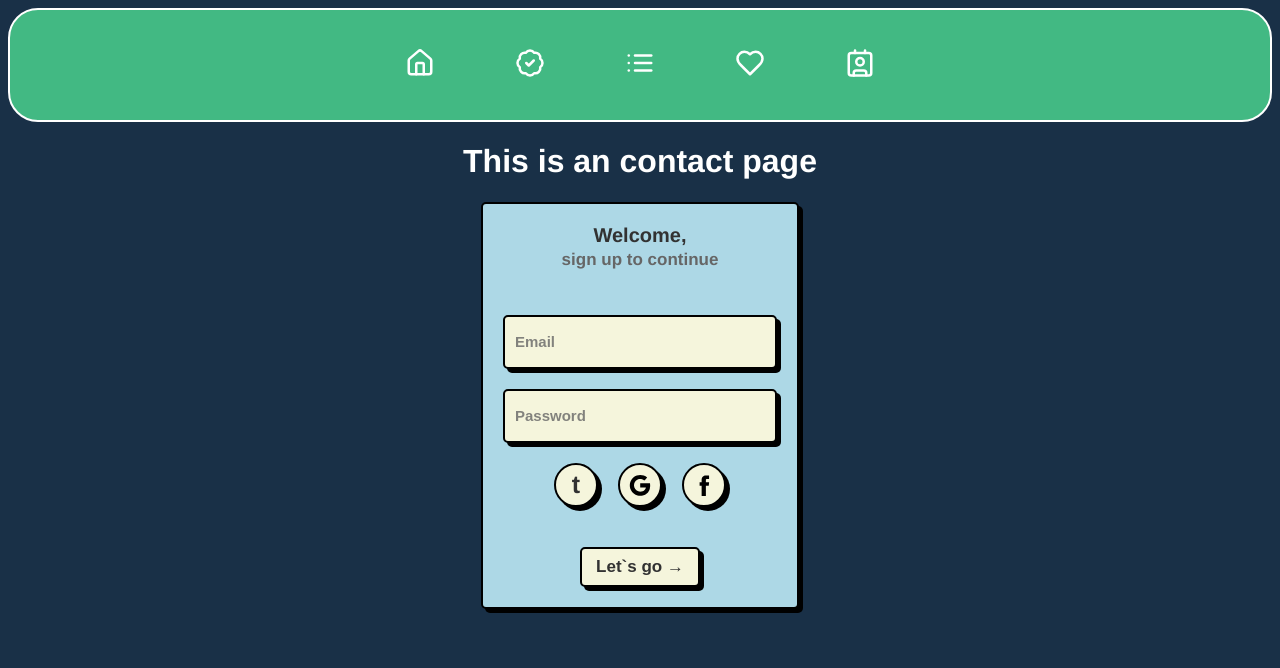
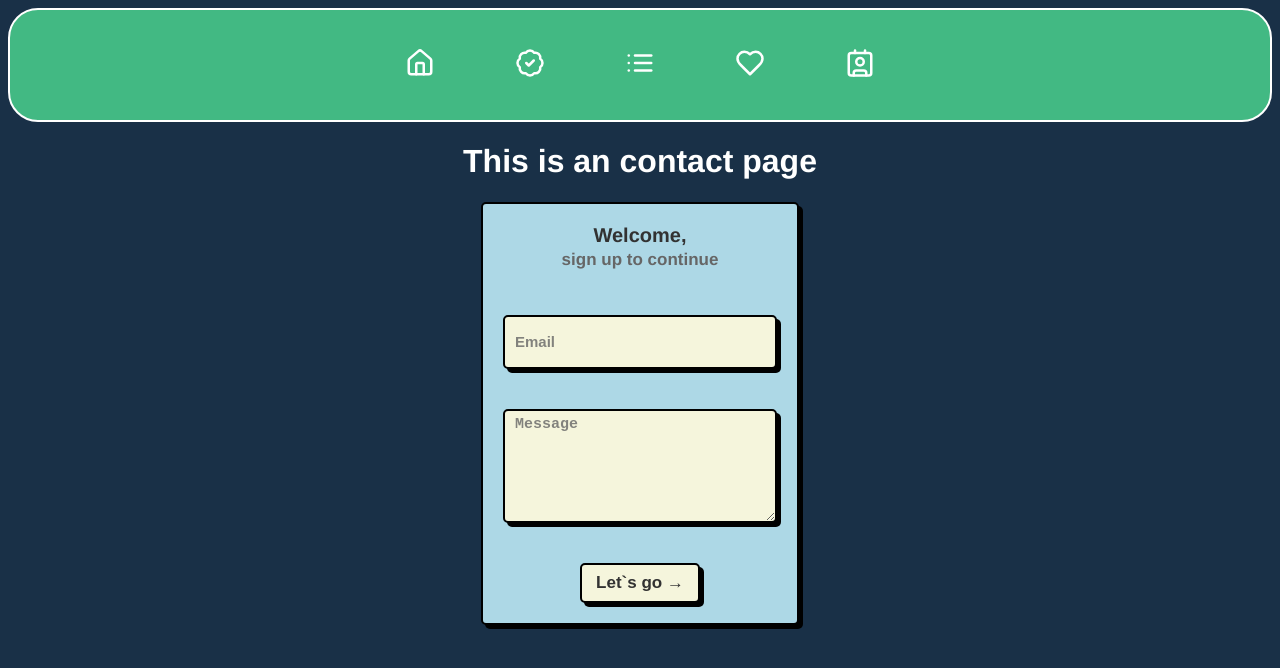
Before and after one commit to Th3Mayar/vue-routing, a Vue app: page /contact in a window 1280 px wide. Shown: the top 668 px of the page. Built offline with nearby package versions, Linux system fonts and the light colour scheme.

Commit message:
feat: funtion on form, connect to api for send

```diff
--- a/package.json
+++ b/package.json
@@ -8,6 +8,7 @@
     "lint": "vue-cli-service lint"
   },
   "dependencies": {
+    "axios": "^1.7.2",
     "core-js": "^3.8.3",
     "lucide-vue-next": "^0.379.0",
     "tailwind": "^4.0.0",
--- a/src/components/Form.vue
+++ b/src/components/Form.vue
@@ -1,55 +1,57 @@
 <!-- eslint-disable vue/multi-word-component-names -->
 <template>
-  <form class="form">
+  <form class="form" @submit.prevent="submitForm">
     <div class="title">Welcome,<br /><span>sign up to continue</span></div>
-    <input class="input" name="email" placeholder="Email" type="email" />
     <input
+      v-model="email"
       class="input"
-      name="password"
-      placeholder="Password"
-      type="password"
+      name="email"
+      placeholder="Email"
+      type="email"
     />
-    <div class="login-with">
-      <div class="button-log"><b>t</b></div>
-      <div class="button-log">
-        <svg
-          xmlns:xlink="http://www.w3.org/1999/xlink"
-          xmlns="http://www.w3.org/2000/svg"
-          xml:space="preserve"
-          width="56.6934px"
-          viewBox="0 0 56.6934 56.6934"
-          version="1.1"
-          style="enable-background: new 0 0 56.6934 56.6934"
-          id="Layer_1"
-          height="56.6934px"
-          class="icon"
-        >
-          <path
-            d="M51.981,24.4812c-7.7173-0.0038-15.4346-0.0019-23.1518-0.001c0.001,3.2009-0.0038,6.4018,0.0019,9.6017  c4.4693-0.001,8.9386-0.0019,13.407,0c-0.5179,3.0673-2.3408,5.8723-4.9258,7.5991c-1.625,1.0926-3.492,1.8018-5.4168,2.139  c-1.9372,0.3306-3.9389,0.3729-5.8713-0.0183c-1.9651-0.3921-3.8409-1.2108-5.4773-2.3649  c-2.6166-1.8383-4.6135-4.5279-5.6388-7.5549c-1.0484-3.0788-1.0561-6.5046,0.0048-9.5805  c0.7361-2.1679,1.9613-4.1705,3.5708-5.8002c1.9853-2.0324,4.5664-3.4853,7.3473-4.0811c2.3812-0.5083,4.8921-0.4113,7.2234,0.294  c1.9815,0.6016,3.8082,1.6874,5.3044,3.1163c1.5125-1.5039,3.0173-3.0164,4.527-4.5231c0.7918-0.811,1.624-1.5865,2.3908-2.4196  c-2.2928-2.1218-4.9805-3.8274-7.9172-4.9056C32.0723,4.0363,26.1097,3.995,20.7871,5.8372  C14.7889,7.8907,9.6815,12.3763,6.8497,18.0459c-0.9859,1.9536-1.7057,4.0388-2.1381,6.1836  C3.6238,29.5732,4.382,35.2707,6.8468,40.1378c1.6019,3.1768,3.8985,6.001,6.6843,8.215c2.6282,2.0958,5.6916,3.6439,8.9396,4.5078  c4.0984,1.0993,8.461,1.0743,12.5864,0.1355c3.7284-0.8581,7.256-2.6397,10.0725-5.24c2.977-2.7358,5.1006-6.3403,6.2249-10.2138  C52.5807,33.3171,52.7498,28.8064,51.981,24.4812z"
-          ></path>
-        </svg>
-      </div>
-      <div class="button-log">
-        <svg
-          class="icon"
-          height="56.693px"
-          id="Layer_1"
-          version="1.1"
-          viewBox="0 0 56.693 56.693"
-          width="56.693px"
-          xml:space="preserve"
-          xmlns="http://www.w3.org/2000/svg"
-          xmlns:xlink="http://www.w3.org/1999/xlink"
-        >
-          <path
-            d="M40.43,21.739h-7.645v-5.014c0-1.883,1.248-2.322,2.127-2.322c0.877,0,5.395,0,5.395,0V6.125l-7.43-0.029  c-8.248,0-10.125,6.174-10.125,10.125v5.518h-4.77v8.53h4.77c0,10.947,0,24.137,0,24.137h10.033c0,0,0-13.32,0-24.137h6.77  L40.43,21.739z"
-          ></path>
-        </svg>
-      </div>
-    </div>
-    <button class="button-confirm" onclick="">Let`s go →</button>
+    <div class="login-with"></div>
+    <textarea
+      v-model="message"
+      class="input"
+      name="message"
+      placeholder="Message"
+    >
+    </textarea>
+    <button type="submit" class="button-confirm">Let`s go →</button>
   </form>
 </template>
+
+<script>
+import axios from "axios";
+
+export default {
+  data() {
+    return {
+      email: "",
+      message: "",
+    };
+  },
+  methods: {
+    async submitForm() {
+      try {
+        const response = await axios.post("http://localhost:3000/messages", {
+          email: this.email,
+          message: this.message,
+        });
+
+        // console.log(response.data.message);
+
+        if (response.status === 200) {
+          this.email = "";
+          this.message = "";
+        }
+      } catch (error) {
+        console.error("Error submitting form:", error);
+      }
+    },
+  },
+};
+</script>
 
 <style>
 .form {
@@ -151,4 +153,8 @@
   color: var(--font-color);
   cursor: pointer;
 }
+
+textarea {
+  height: 100px !important;
+}
 </style>
```
Also changed, not shown: 1 other file (tests, documents, lock files or other folders).
